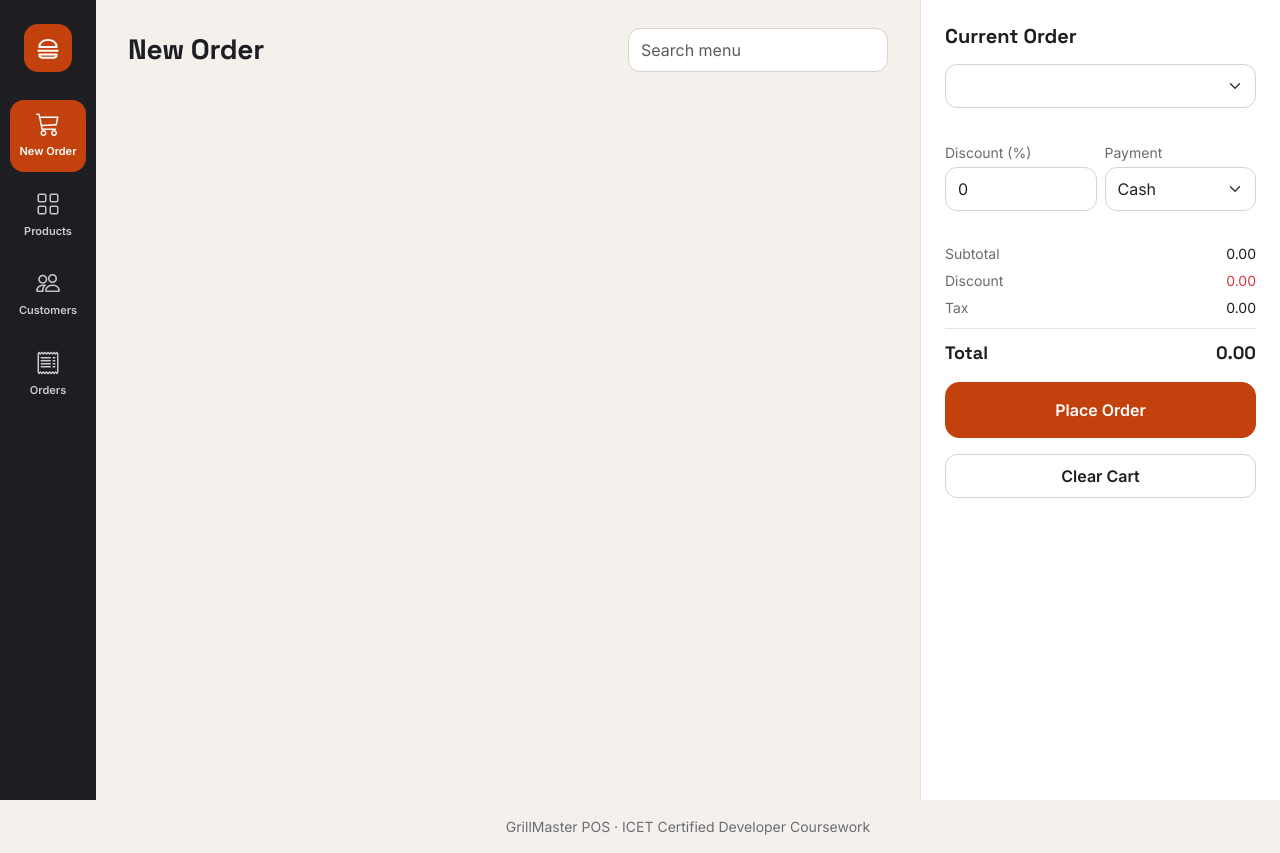
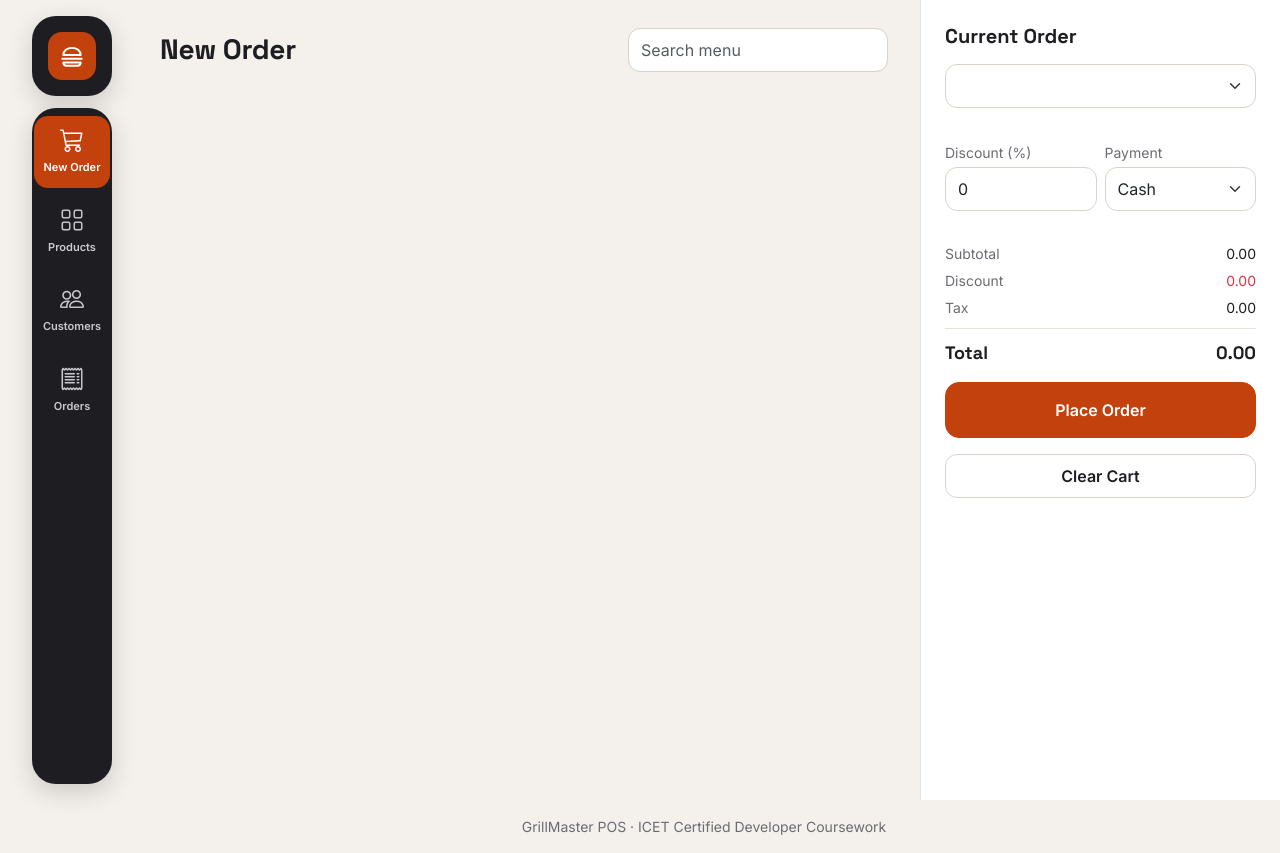
Before and after one commit to Shakya-dspm/GrillMaster-POS, a plain HTML site: page index.html in a window 1280 px wide. Drawn offline with nearby package versions, Linux system fonts and the light colour scheme; a script that the page names is missing.

Commit message:
style: split and float the sidebar panels

```diff
--- a/assets/css/style.css
+++ b/assets/css/style.css
@@ -37,14 +37,37 @@ h1, h2, h3, h4, h5, .page-title, .cart-heading {
 /* ---------- Sidebar (top bar below lg) ---------- */
 .gm-sidebar {
   position: sticky;
-  top: 0;
+  top: 8px;
   z-index: 1020;
   display: flex;
   flex-direction: row;
   align-items: center;
+  gap: 8px;
+  margin: 8px 12px 0;
+  background: transparent;
+  overflow-x: visible;
+}
+.side-logo-panel,
+.side-nav-panel {
+  background: var(--gm-dark);
+  box-shadow: 0 8px 24px rgba(30, 30, 34, .18);
+}
+.side-logo-panel {
+  flex: none;
+  display: flex;
+  align-items: center;
+  justify-content: center;
+  padding: 8px;
+  border-radius: 18px;
+}
+.side-nav-panel {
+  flex: 1;
+  min-width: 0;
+  display: flex;
+  align-items: center;
   gap: 4px;
-  padding: 8px 12px;
-  background: var(--gm-dark);
+  padding: 6px;
+  border-radius: 18px;
   overflow-x: auto;
 }
 .side-logo {
@@ -57,7 +80,6 @@ h1, h2, h3, h4, h5, .page-title, .cart-heading {
   display: flex;
   align-items: center;
   justify-content: center;
-  margin-right: 8px;
 }
 .side-link {
   flex: none;
@@ -85,15 +107,37 @@ h1, h2, h3, h4, h5, .page-title, .cart-heading {
   .page-pad  { padding: 28px 32px; }
 
   .gm-sidebar {
+    position: sticky;
+    top: 16px;
     flex: none;
-    width: 96px;
-    height: 100vh;
+    width: 112px;
+    height: calc(100vh - 32px);
+    align-self: flex-start;
     flex-direction: column;
-    padding: 24px 0;
+    margin: 16px 0 16px 16px;
+    gap: 12px;
+    overflow: visible;
+  }
+  .side-logo-panel {
+    width: 80px;
+    height: 80px;
+    padding: 16px;
+    border-radius: 24px;
+  }
+  .side-logo {
+    width: 48px;
+    height: 48px;
+  }
+  .side-nav-panel {
+    width: 80px;
+    flex: 1;
+    flex-direction: column;
+    align-items: stretch;
     gap: 8px;
+    padding: 8px 2px;
+    border-radius: 24px;
     overflow-x: visible;
   }
-  .side-logo { margin: 0 0 20px; }
   .side-link { width: 76px; padding: 12px 0; gap: 6px; }
   .side-link i { font-size: 24px; }
 }
--- a/index.html
+++ b/index.html
@@ -28,6 +28,7 @@
 
     <!-- ===================== SIDEBAR (top bar on phones/tablets) ===================== -->
     <nav class="gm-sidebar" id="mainNav" aria-label="Main">
+      <div class="side-logo-panel">
         <button type="button" class="side-logo" data-view="pos" aria-label="GrillMaster POS home">
           <svg viewBox="0 0 24 24" width="26" height="26" fill="none" stroke="#FFFFFF" stroke-width="1.8"
             stroke-linecap="round" stroke-linejoin="round" aria-hidden="true">
@@ -36,6 +37,8 @@
             <path d="M4 18h16c0 2-1.6 3-3.2 3H7.2C5.6 21 4 20 4 18z" />
           </svg>
         </button>
+      </div>
+      <div class="side-nav-panel">
         <button type="button" class="side-link active" data-view="pos"><i class="bi bi-cart3"
             aria-hidden="true"></i><span>New Order</span></button>
         <button type="button" class="side-link" data-view="products"><i class="bi bi-grid"
@@ -44,6 +47,7 @@
             aria-hidden="true"></i><span>Customers</span></button>
         <button type="button" class="side-link" data-view="orders"><i class="bi bi-receipt"
             aria-hidden="true"></i><span>Orders</span></button>
+      </div>
     </nav>
 
     <div class="app-content">
```
Lines whose indentation alone changed are shown as unchanged.
